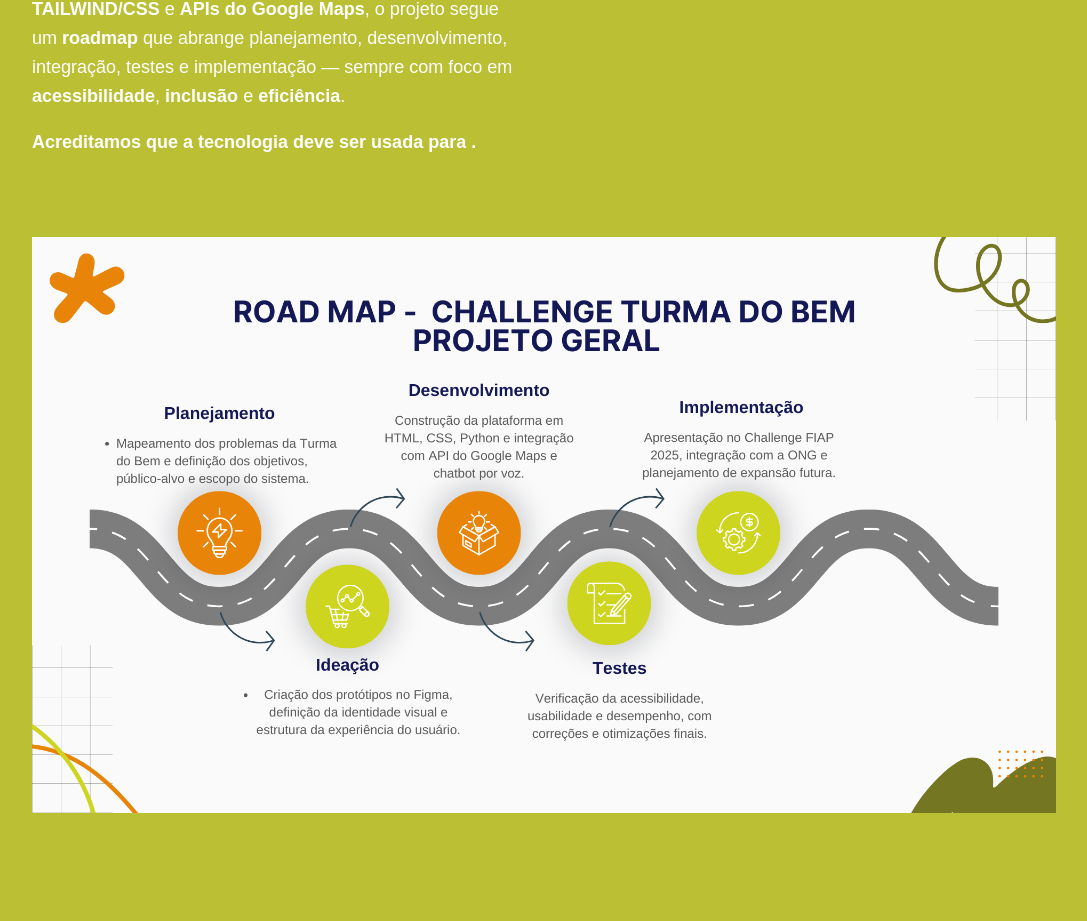
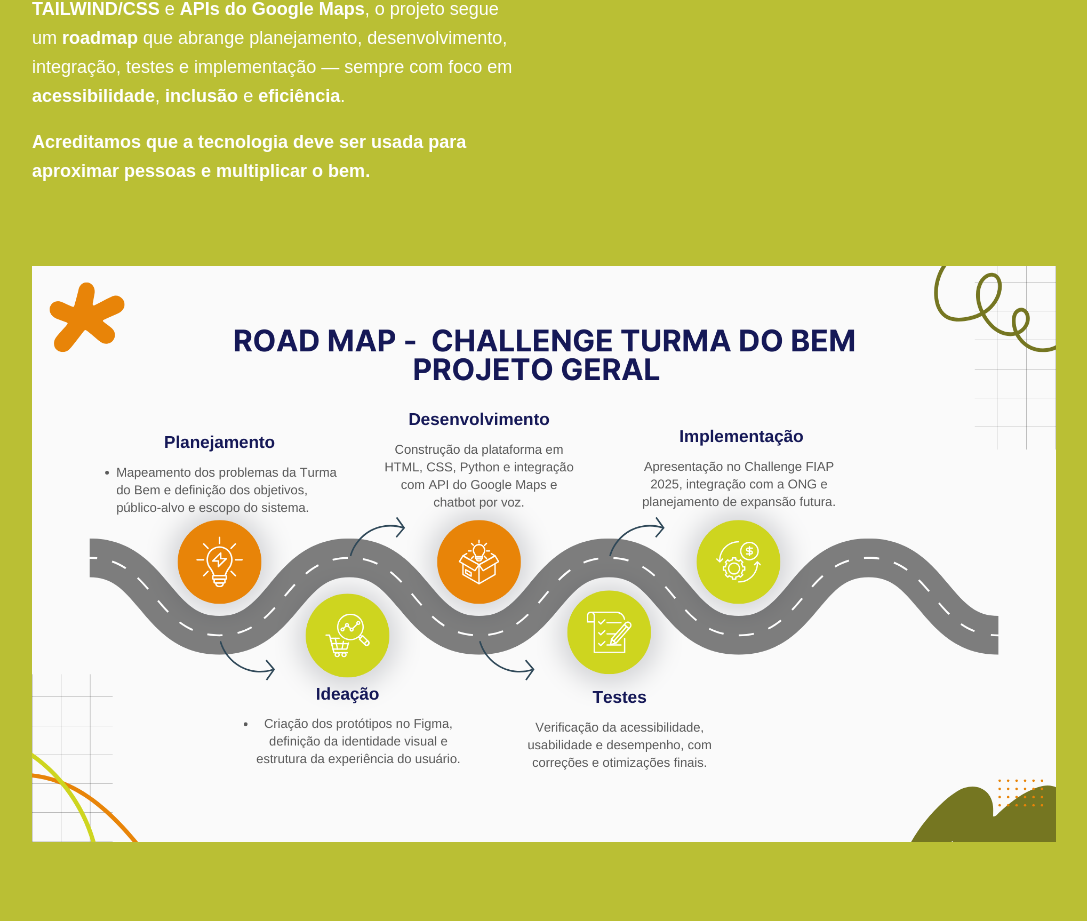
Before and after one commit to karenlldl/VisionSprint3, a React (Vite) app in the folder vision-front/: page /sobre in a window 1280 px wide. Shown: the part 957-1878 px from the top of the page, without its empty margins (96-1183 px from the left). Built offline with nearby package versions, Linux system fonts and the light colour scheme.

Commit message:
Update texto sobre

```diff
--- a/vision-front/src/pages/Sobre/Sobre.tsx
+++ b/vision-front/src/pages/Sobre/Sobre.tsx
@@ -36,7 +36,7 @@ const Sobre = () => {
           </p>
           <p className="mt-4 font-bold text-white">
             Acreditamos que a tecnologia deve ser usada para{" "}
-            <strong></strong>.
+            <strong>aproximar pessoas e multiplicar o bem</strong>.
           </p>
         </div>
         <div className="flex-1 min-w-250px flex justify-center">
```
